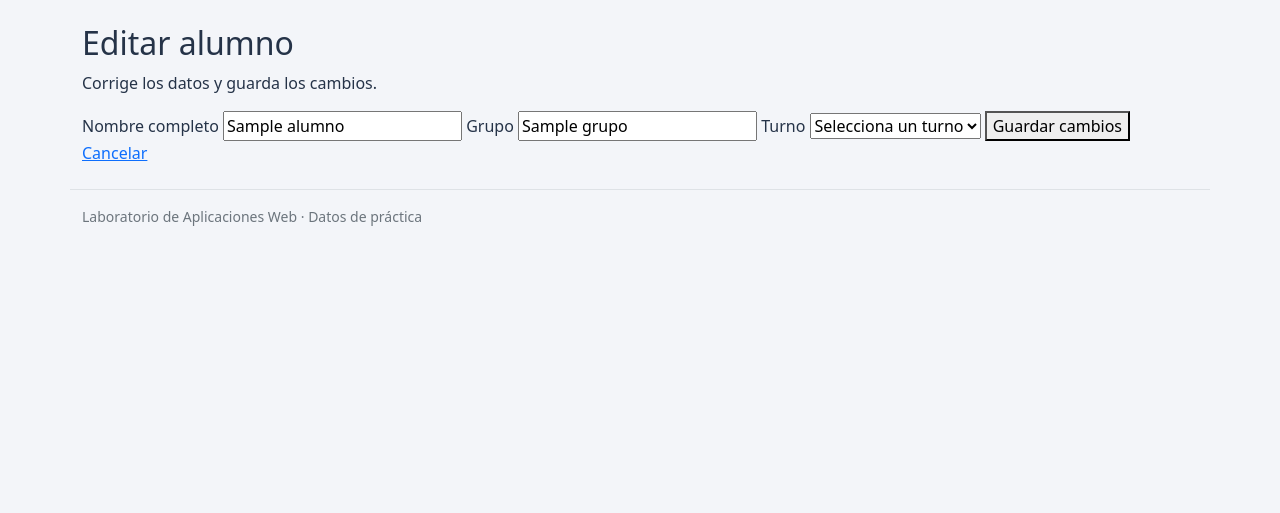
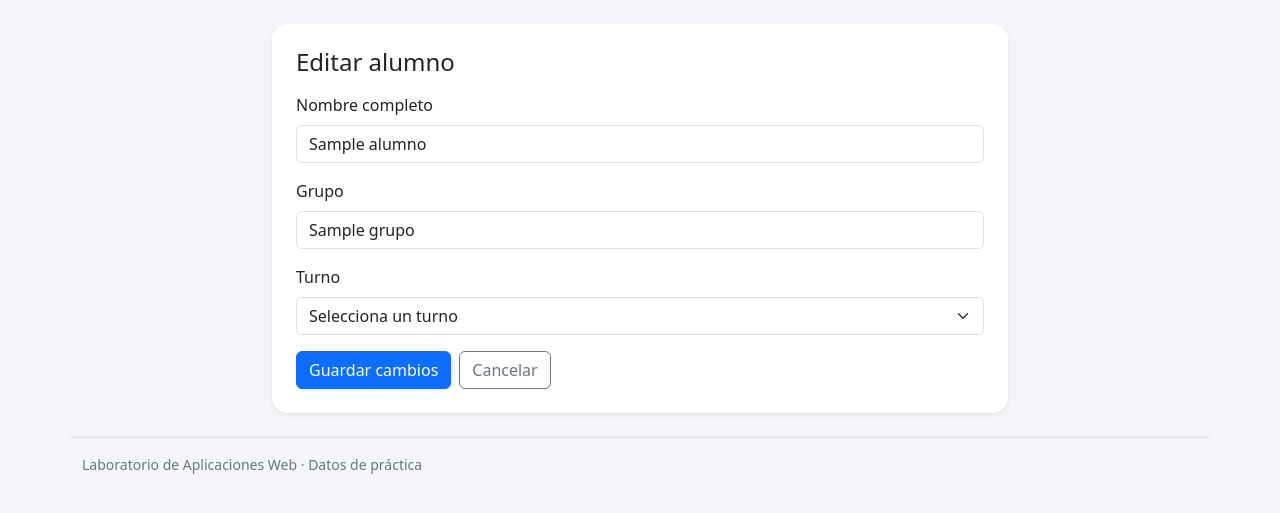
Before and after one commit to chimgonzalezblancacbtis272-eng/CRUD_Alumnos_practica4, a Flask app: template templates/editar.html in a window 1280 px wide. Shown: the part 175-688 px from the top of the page. Run offline with Flask 3, Linux system fonts and the light colour scheme; the template is opened without the code that fills it: most values are stand-ins (such as "Sample title", 1, 10 or a date in 2020); some libraries are stand-ins or nearby versions.

Commit message:
Refactor editar.html for improved layout and labels

```diff
--- a/templates/editar.html
+++ b/templates/editar.html
@@ -1,24 +1,25 @@
 {% extends 'base.html' %}
 {% block contenido %}
-<section>
-<h2>Editar alumno</h2>
-<p>Corrige los datos y guarda los cambios.</p>
+<div class="row justify-content-center">
+<div class="col-lg-8">
+<section class="card shadow-sm">
+<div class="card-body p-4">
+<h2 class="h4 mb-3">Editar alumno</h2>
 <form method="post"
-action="{{ url_for('editar', id=alumno._id) }}" class="registro">
-<label>Nombre completo
-<input name="nombre" value="{{ alumno.nombre }}"
-
-required maxlength="80">
-
-</label>
-<label>Grupo
-<input name="grupo" value="{{ alumno.grupo }}"
-
-required maxlength="20">
-
-</label>
-<label>Turno
-<select name="turno" required>
+action="{{ url_for('editar', id=alumno._id) }}">
+<div class="mb-3">
+<label for="nombre" class="form-label">Nombre completo</label>
+<input id="nombre" name="nombre" class="form-control"
+value="{{ alumno.nombre }}" required maxlength="80">
+</div>
+<div class="mb-3">
+<label for="grupo" class="form-label">Grupo</label>
+<input id="grupo" name="grupo" class="form-control"
+value="{{ alumno.grupo }}" required maxlength="20">
+</div>
+<div class="mb-3">
+<label for="turno" class="form-label">Turno</label>
+<select id="turno" name="turno" class="form-select" required>
 <option value="">Selecciona un turno</option>
 {% for opcion in ['Matutino', 'Vespertino'] %}
 <option value="{{ opcion }}"
@@ -27,9 +28,17 @@ required maxlength="20">
 </option>
 {% endfor %}
 </select>
-</label>
-<button>Guardar cambios</button>
-<a class="boton secundario" href="{{ url_for('inicio') }}">Cancelar</a>
+</div>
+<div class="d-flex gap-2 flex-wrap">
+<button type="submit" class="btn btn-primary">
+Guardar cambios
+</button>
+<a class="btn btn-outline-secondary"
+href="{{ url_for('inicio') }}#lista">Cancelar</a>
+</div>
 </form>
+</div>
 </section>
+</div>
+</div>
 {% endblock %}
```
